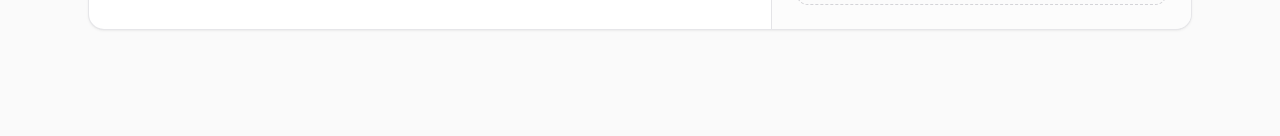
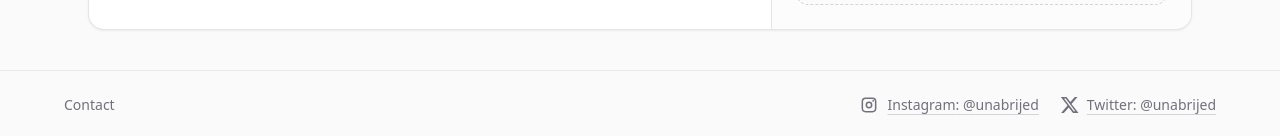
Before and after one commit to unabrijed/lazy-strava, a Next.js app: page / in a window 1280 px wide. Shown: the part 700-836 px from the top of the page. Before the commit the page ends 800 px from the top, so only its background shows below. Built offline with nearby package versions, Linux system fonts and the light colour scheme; no server answers.

Commit message:
add socials

```diff
--- a/src/app/page.tsx
+++ b/src/app/page.tsx
@@ -8,6 +8,39 @@ import { ImageComposer } from "@/components/ImageComposer";
 import { Logo } from "@/components/Logo";
 import { ThemeToggle } from "@/components/ThemeToggle";
 import { useTheme } from "@/components/ThemeProvider";
+
+const socialLinks = [
+  {
+    name: "Instagram",
+    username: "unabrijed",
+    href: "https://www.instagram.com/unabrijed",
+    icon: (
+      <svg aria-hidden="true" viewBox="0 0 24 24" className="h-5 w-5" fill="none">
+        <rect
+          width="16"
+          height="16"
+          x="4"
+          y="4"
+          rx="4"
+          stroke="currentColor"
+          strokeWidth="1.8"
+        />
+        <circle cx="12" cy="12" r="3.2" stroke="currentColor" strokeWidth="1.8" />
+        <circle cx="17" cy="7" r="1.1" fill="currentColor" />
+      </svg>
+    ),
+  },
+  {
+    name: "Twitter",
+    username: "unabrijed",
+    href: "https://twitter.com/unabrijed",
+    icon: (
+      <svg aria-hidden="true" viewBox="0 0 24 24" className="h-5 w-5" fill="currentColor">
+        <path d="M18.9 2.5h3.3l-7.2 8.2 8.4 10.8h-6.6l-5.1-6.6-5.9 6.6H2.5l7.7-8.8-8-10.2h6.8l4.6 6 5.3-6Zm-1.2 17.1h1.8L8 4.3H6L17.7 19.6Z" />
+      </svg>
+    ),
+  },
+] as const;
 
 export default function Home() {
   const [activity, setActivity] = useState<StravaActivity>(() => getDefaultActivity("run"));
@@ -46,6 +79,29 @@ export default function Home() {
         />
       </main>
 
+      <footer className="border-t border-zinc-200/80 px-4 sm:px-6 py-6 bg-background/80 dark:border-zinc-800/80">
+        <div className="mx-auto max-w-6xl flex flex-col items-center justify-between gap-4 text-sm text-zinc-500 dark:text-zinc-400 sm:flex-row">
+          <p>Contact</p>
+          <div className="flex flex-wrap items-center justify-center gap-4 sm:gap-5">
+            {socialLinks.map((social) => (
+              <a
+                key={social.name}
+                href={social.href}
+                target="_blank"
+                rel="noreferrer"
+                className="group inline-flex items-center gap-2 underline underline-offset-4 decoration-zinc-300 transition-colors hover:text-[#FC4C02] hover:decoration-[#FC4C02] dark:decoration-zinc-700"
+                aria-label={`Contact on ${social.name}: @${social.username}`}
+              >
+                {social.icon}
+                <span>
+                  {social.name}: @{social.username}
+                </span>
+              </a>
+            ))}
+          </div>
+        </div>
+      </footer>
+
       <ImageComposer
         activity={activity}
         cardStyle={cardStyle}
```
